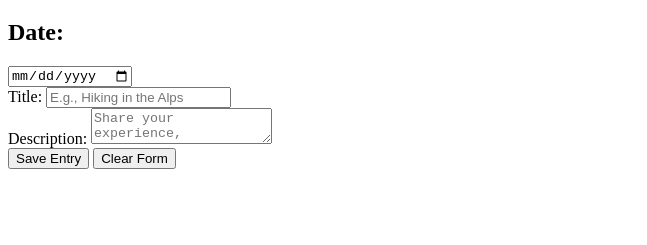
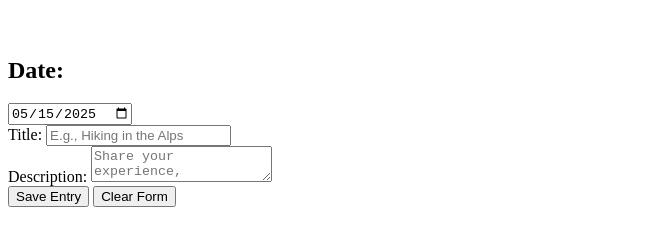
Before and after one commit to Anxiety404/Deep-dive-4, a plain HTML site: page public/index.html in a window 1280 px wide. Both pictures are taken after a click on the button "Clear Form". Shown: the part 365-610 px from the top of the page, without its empty margins (0-647 px from the left). Drawn offline with Linux system fonts and the light colour scheme; no server answers.

Commit message:
Fixed the clear form button and save entry button

```diff
--- a/public/index.html
+++ b/public/index.html
@@ -51,29 +51,30 @@
 </form>
 
 <h1>Travel Logbook</h1>
-
+<br>
 <template id="travelTemplate">
   <div class="travel">
-    <div class="entry-date" type="date"></div>
+    <br>
+    <div class="entry-date"></div>
     <h2 class="entry-title"></h2>
-    <h2 class="entry-description"></h2>
+    <p class="entry-description"></p>
   </div>
 </template>
 
         <form id="logbookForm">
             <div class="form-group">
                 <h2 for="entryDate">Date:</h2>
-                <input type="date" id="entryDate" required>
+                <input type="date" id="entryDate" name="date" required>
             </div>
 
             <div class="form-group">
                 <label for="entryTitle">Title:</label>
-                <input type="text" id="entryTitle" placeholder="E.g., Hiking in the Alps" required>
+                <input type="text" id="entryTitle" name="title" placeholder="E.g., Hiking in the Alps" required>
             </div>
 
             <div class="form-group">
                 <label for="entryDescription">Description:</label>
-                <textarea id="entryDescription" placeholder="Share your experience, observations, and memories..." required></textarea>
+                <textarea id="entryDescription" name="description" placeholder="Share your experience, observations, and memories..." required></textarea>
             </div>
 
             <div class="actions">
--- a/public/js/script.js
+++ b/public/js/script.js
@@ -105,6 +105,7 @@ contactForm.addEventListener('submit', async (event) => {
 
 const logbookEntriesContainer = document.getElementById('logbookEntriesContainer');
 const logEntryTemplate = document.getElementById('travelTemplate');
+const logbookForm = document.getElementById('logbookForm');
 
 fetch('/api/travel')
   .then(res => res.json())
@@ -138,3 +139,27 @@ fetch('/api/travel')
     });
 
 });
+
+const clearButton = document.getElementById('clearForm');
+const dateInput = document.getElementById('entryDate');
+const titleInput = document.getElementById('entryTitle');
+const descriptionInput = document.getElementById('entryDescription');
+
+// Function to get today's date in YYYY-MM-DD format
+function getTodayDate() {
+  const today = new Date();
+  const year = today.getFullYear();
+  const month = String(today.getMonth() + 1).padStart(2, '0');
+  const day = String(today.getDate()).padStart(2, '0');
+  return `${year}-${month}-${day}`;
+}
+
+// Set default date on page load
+dateInput.value = getTodayDate();
+
+// Clear form on button click
+clearButton.addEventListener('click', () => {
+  titleInput.value = '';
+  descriptionInput.value = '';
+  dateInput.value = getTodayDate(); // Reset to today's date
+});
--- a/server/server.js
+++ b/server/server.js
@@ -36,8 +36,8 @@ app.get('/api/travel', async (req, res) => {
 
 app.post('/api/travel', async (req, res) => {
     const newText = req.body;
-    const travelCollection = client.db('pwa_demo').collection('travel')
-    const result = await collection.insert(newText);
+    const travelCollection = client.db('pwa_demo').collection('travel');
+    const result = await travelCollection.insertOne(newText);
     res.status(201).json(result);
 });
 
```
